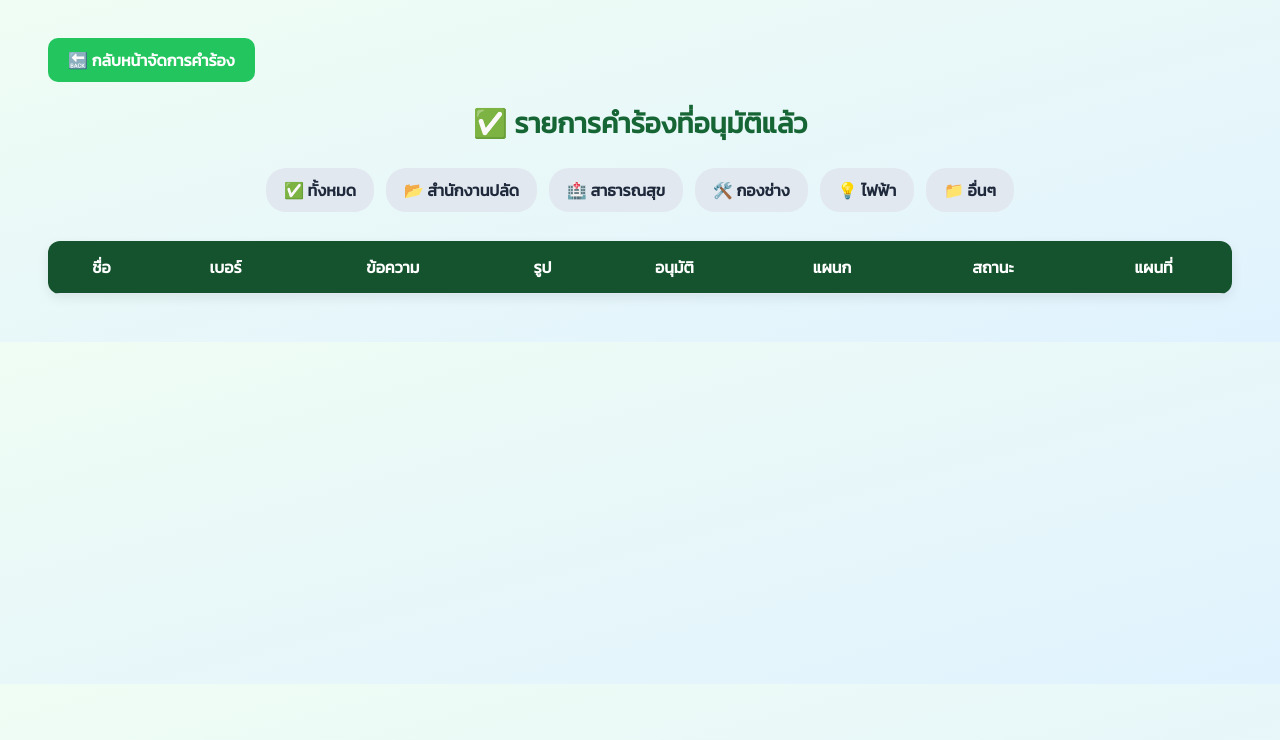
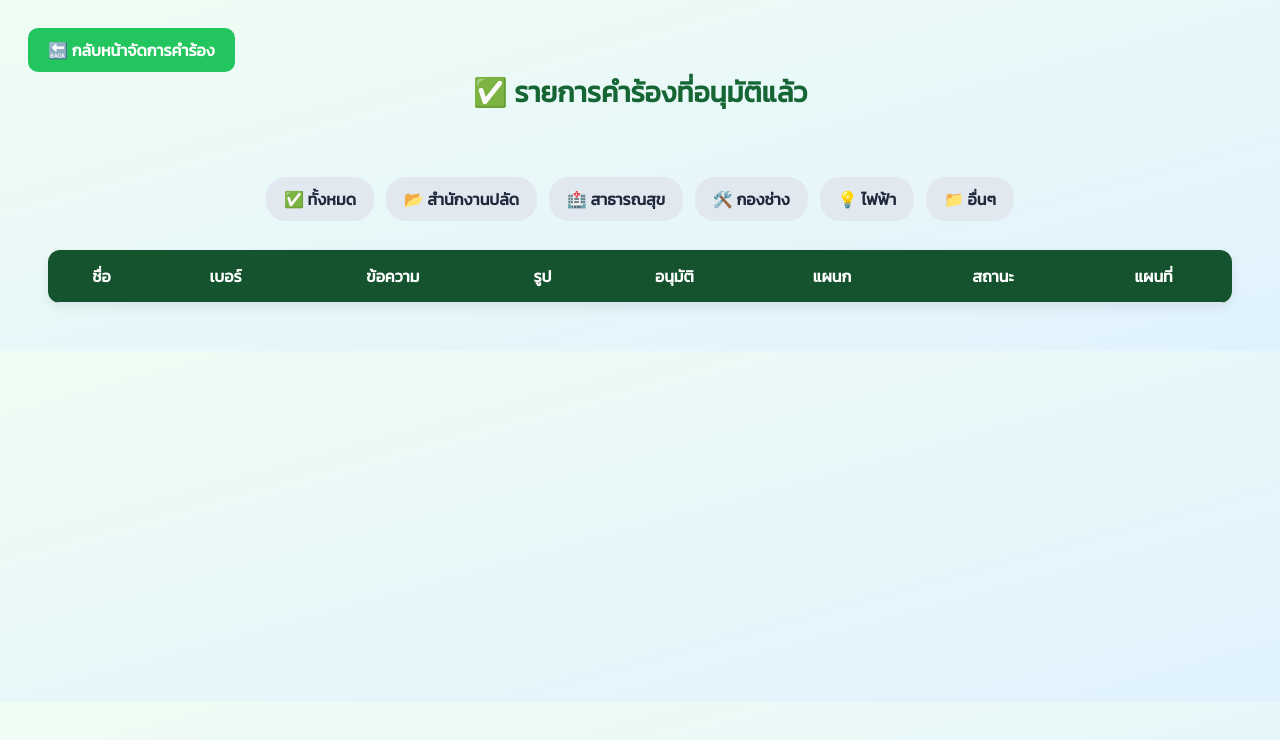
Before and after one commit to Mungkorn1551/Webna, a website: page public/processed.html in a window 1280 px wide. Drawn offline with Linux system fonts and the light colour scheme; no server answers.

Commit message:
อัปเดตหน้า admin ใหม่

```diff
--- a/public/processed.html
+++ b/public/processed.html
@@ -10,6 +10,7 @@
       font-family: 'Kanit', sans-serif;
       background: linear-gradient(to bottom right, #f0fdf4, #e0f2fe);
       padding: 40px;
+      position: relative;
     }
 
     h2 {
@@ -19,12 +20,10 @@
       margin-bottom: 20px;
     }
 
-    .top-bar {
-      text-align: left;
-      margin-bottom: 30px;
-    }
-
     .back-btn {
+      position: absolute;
+      top: 20px;
+      left: 20px;
       background-color: #22c55e;
       color: white;
       padding: 10px 20px;
@@ -40,6 +39,7 @@
 
     .tabs {
       text-align: center;
+      margin-top: 60px;
       margin-bottom: 25px;
     }
 
@@ -53,6 +53,7 @@
       font-weight: bold;
       cursor: pointer;
       transition: all 0.2s ease;
+      text-decoration: none;
     }
 
     .tab:hover {
@@ -120,15 +121,14 @@
   </style>
 </head>
 <body>
-  <div class="top-bar">
-    <a class="back-btn" href="/admin">🔙 กลับหน้าจัดการคำร้อง</a>
-  </div>
+
+  <a class="back-btn" href="/admin">🔙 กลับหน้าจัดการคำร้อง</a>
 
   <h2>✅ รายการคำร้องที่อนุมัติแล้ว</h2>
 
   <div class="tabs">
     <span class="tab active" onclick="loadData('ทั้งหมด', this)">✅ ทั้งหมด</span>
-    <span class="tab" onclick="loadData('สำนักงานปลัด', this)">📂 สำนักงานปลัด</span>
+    <a href="/admin-sp" class="tab">📂 สำนักงานปลัด</a>
     <span class="tab" onclick="loadData('สาธารณสุข', this)">🏥 สาธารณสุข</span>
     <span class="tab" onclick="loadData('กองช่าง', this)">🛠️ กองช่าง</span>
     <span class="tab" onclick="loadData('ไฟฟ้า', this)">💡 ไฟฟ้า</span>
@@ -187,8 +187,8 @@
       });
     }
 
-    // โหลดเริ่มต้น
     loadData("ทั้งหมด");
   </script>
+
 </body>
 </html>
```
